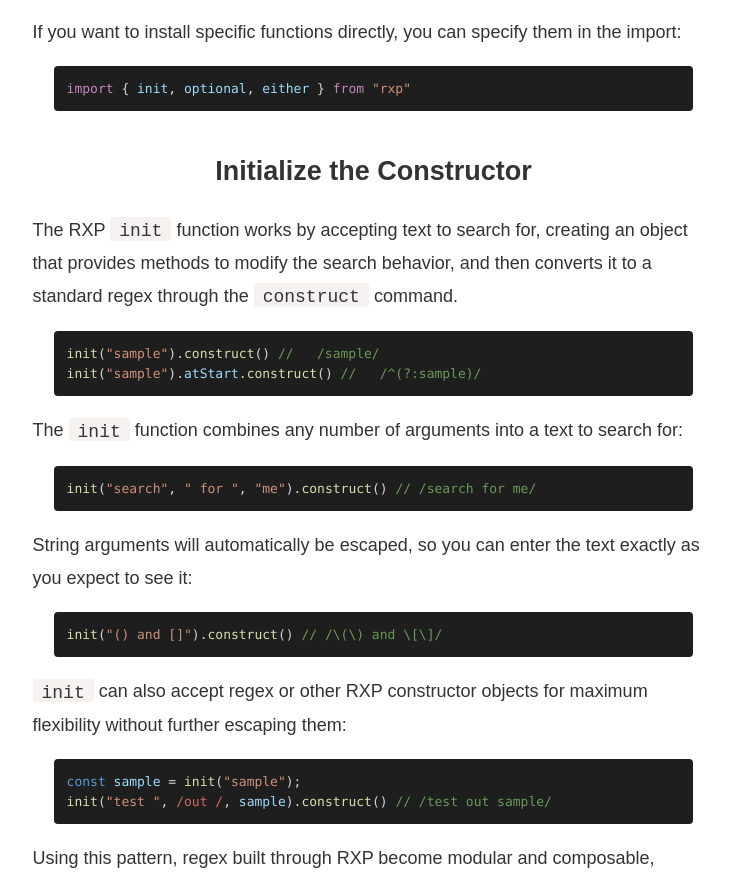
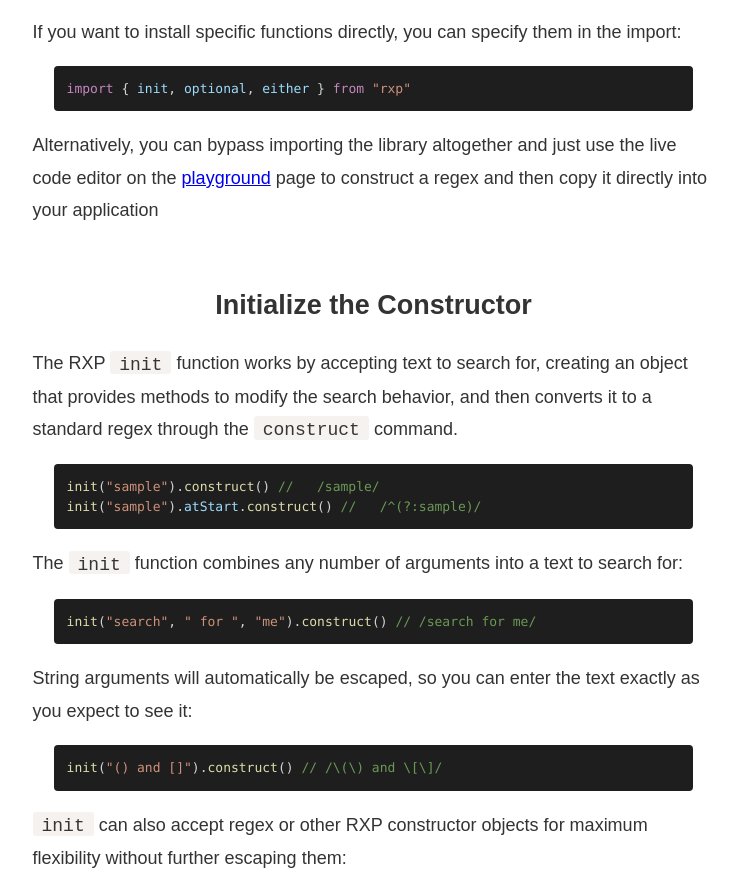
Before and after one commit to jt-rose/rxp-site, a Next.js app: page /guide in a window 1280 px wide. Shown: the part 1120-2002 px from the top of the page, without its empty margins (343-1081 px from the left). Built offline with nearby package versions, Linux system fonts and the light colour scheme.

Commit message:
edited guide content

```diff
--- a/pages/guide.tsx
+++ b/pages/guide.tsx
@@ -43,6 +43,7 @@ yarn add rxp`} />
 const { init, optional, either } = RXP;`} />
 <p>If you want to install specific functions directly, you can specify them in the import:</p>
 <CodeSample sample={`import { init, optional, either } from "rxp"`} />
+<p>Alternatively, you can bypass importing the library altogether and just use the live code editor on the <Link href="/playground"><a>playground</a></Link> page to construct a regex and then copy it directly into your application</p>
   </GuideSection>
 )
 
```
Also changed, not shown: pages/api-guide.tsx (+4 -3 lines).
